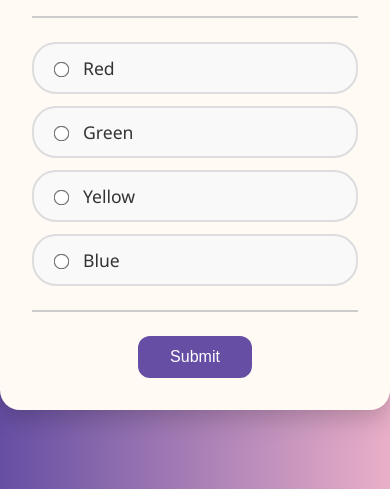
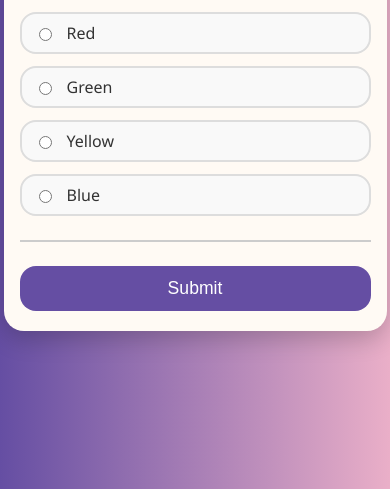
Before and after one commit to INZIMAM777/Quiz_game, a plain HTML site: page index.html in a window 390 px wide. Shown: the part 355-844 px from the top of the page. Drawn offline with Linux system fonts and the light colour scheme.

Commit message:
new mobile responsive

```diff
--- a/Quiz.js
+++ b/Quiz.js
@@ -77,11 +77,11 @@ btnNext.addEventListener('click',()=>{
         loadQuestion();
     }
     else{
-        container.innerHTML=`<div style="text-align:center; padding: 2rem; background-color: #fef6f9; border: 2px solid #654ea3; border-radius: 1rem; box-shadow: 0 4px 15px rgba(0,0,0,0.2);">
-    <h2 style="font-size: 2rem; color: #654ea3; margin-bottom: 0.5rem;">🎉 Quiz Completed!</h2>
-    <h3 style="font-size: 1.25rem; color: #444; margin-bottom: 1.5rem;">Your score is <span style="color:#d63384;">${score}</span> out of <span style="color:#654ea3;">${Qbank.length}</span></h3>
-    <p style="font-size: 1rem; color: #555; margin-bottom: 2rem;">Great job! You can take the quiz again to improve or test your memory.</p>
-    <button id="btnReload" onclick="location.reload()" style="padding: 0.75rem 2rem; font-size: 1rem; background-color: #654ea3; color: white; border: none; border-radius: 0.75rem; cursor: pointer; transition: background-color 0.3s ease;">
+        container.innerHTML=`<div style="max-width: 90%; width: 500px; margin: auto; text-align: center; padding: 1.5rem 1rem; background-color: #fef6f9; border: 2px solid #654ea3; border-radius: 1rem; box-shadow: 0 4px 15px rgba(0,0,0,0.2);">
+    <h2 style="font-size: 1.75rem; color: #654ea3; margin-bottom: 0.5rem;">🎉 Quiz Completed!</h2>
+    <h3 style="font-size: 1.1rem; color: #444; margin-bottom: 1.25rem;">Your score is <span style="color:#d63384;">${score}</span> out of <span style="color:#654ea3;">${Qbank.length}</span></h3>
+    <p style="font-size: 0.95rem; color: #555; margin-bottom: 1.5rem;">Great job! You can take the quiz again to improve or test your memory.</p>
+    <button id="btnReload" onclick="location.reload()" style="padding: 0.65rem 1.5rem; font-size: 1rem; background-color: #654ea3; color: white; border: none; border-radius: 0.75rem; cursor: pointer; transition: background-color 0.3s ease;">
         🔁 Take Again
     </button>
 </div>
--- a/index.html
+++ b/index.html
@@ -93,6 +93,38 @@
     border-top: 2px solid #ccc;
     margin: 1.5rem 0;
 }
+
+/* Mobile responsiveness */
+@media (max-width: 480px) {
+    #container {
+        padding: 1.25rem 1rem;
+    }
+
+    #Qbox {
+        font-size: 1.25rem;
+    }
+
+    .choice {
+        padding: 0.5rem 0.75rem;
+        border-radius: 1rem;
+    }
+
+    .option {
+        transform: scale(1);
+    }
+
+    .optionText {
+        font-size: 1rem;
+    }
+
+    #btnNext {
+        width: 100%;
+        padding: 0.75rem 0;
+        font-size: 1.1rem;
+        border-radius: 1rem;
+    }
+}
+
 
 </style>
 
```
Lines whose indentation alone changed are shown as unchanged.
